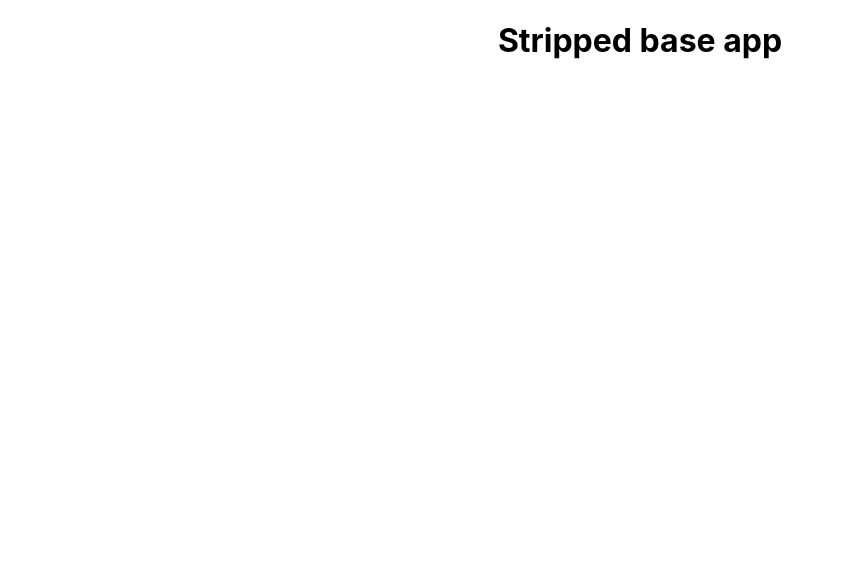
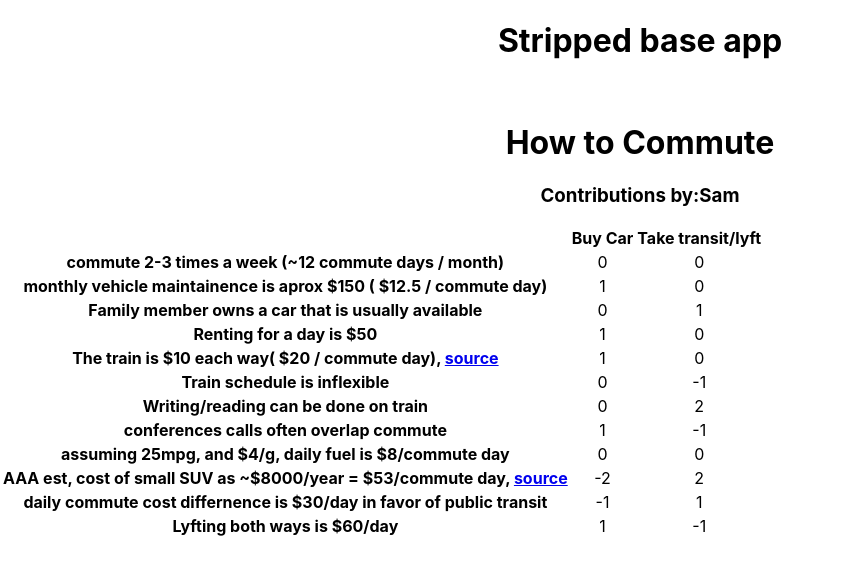
Before and after one commit to smithhmark/good-decisions, a React (Create React App) app in the folder good-decisions-ui/: page / in a window 1280 px wide. Shown: the top 574 px of the page, without its empty margins (0-841 px from the left). Built offline with nearby package versions, Linux system fonts and the light colour scheme.

Commit message:
created Argument component using static data

```diff
--- a/good-decisions-ui/src/App.js
+++ b/good-decisions-ui/src/App.js
@@ -1,12 +1,16 @@
 import React, { Component } from 'react';
 import './App.css';
+import Argument from './Argument';
 
 class App extends Component {
   render() {
     return (
       <div className="App">
         <h1>Stripped base app</h1>
+        <br />
+        <Argument />
       </div>
+
     );
   }
 }
--- /dev/null
+++ b/good-decisions-ui/src/Argument.js
@@ -0,0 +1,93 @@
+import React, { Component } from 'react';
+import jd from './exampleData.json';
+
+const Outcome = (props) => {
+  return (<th>{props.children}</th>)
+}
+
+const topHeader = (os) => {
+  return os.map(Outcome).unshift(<td></td>)
+}
+const Fact = (props) => {
+  if (props.src) {
+    return (<th key={props.key} id={props.id}>{props.children}, <a href={props.src}>source</a></th>)
+  }
+  return (<th>{props.children}</th>)
+}
+
+const Input = (props) => {
+  return <td>{props.children}</td>
+}
+
+const buildRow = (rownum, facts, inputs) => {
+  return (
+    <tr>
+      <Fact src={facts[rownum].src}>{facts[rownum].text}</Fact>
+      {inputs[rownum].map((ip) => {return <Input>{ip}</Input>})}
+    </tr>
+  )
+}
+
+class Argument extends Component {
+  state = {
+    argument: null
+  }
+  constructor() {
+    super();
+    this.state.title = jd.examples[0].title;
+    this.state.userdata = {};
+    this.state.userdata.uid = jd.examples[0].users.uid;
+    this.state.outcomes = jd.examples[0].outcomes;
+    this.state.facts = jd.examples[0].facts;
+    this.state.inputs = jd.examples[0].users.inputs;
+  }
+
+  render() {
+    let rows = [];
+    let col = 0;
+    let offset = 1; // how many cells left of the first outcome
+    let row = 0;
+    for (row = 0; row < this.state.facts.length + 1; row++) {
+      let cells = [];
+      let rowid = `row${row}`;
+      if (row === 0) {
+        for (col = 0; col < this.state.outcomes.length + offset; col++) {
+          let cellid = `cell-${row}-${col}`;
+          if (col < offset) {
+            cells.push(<th key={cellid} id={cellid}></th>);
+          } else {
+            cells.push(
+              <th key={cellid} id={cellid}>{this.state.outcomes[col - offset]}</th>);
+          }
+        }
+      } else {
+        for (col = 0; col < this.state.outcomes.length + offset; col++) {
+          let cellid = `cell-${row}-${col}`;
+          if (col === 0) {
+            //cells.push(<th key={cellid} id={cellid}>{this.state.facts[row-1]}</th>);
+            cells.push(<Fact key={cellid} id={cellid} src={this.state.facts[row-1].src}>{this.state.facts[row-1].text}</Fact>);
+          } else {
+            cells.push(
+              <td key={cellid} id={cellid}>{this.state.inputs[row-1][col-offset]}</td>);
+          }
+        }
+      }
+      rows.push(<tr key={rowid}>{cells}</tr>);
+    }
+    return (
+      <div>
+        <h1>{this.state.title}</h1>
+        <h3>Contributions by:{this.state.userdata.uid}</h3>
+        <div className="argument">
+          <table>
+            <tbody>
+              {rows}
+            </tbody>
+          </table>
+        </div>
+      </div>
+    );
+  }
+}
+
+export default Argument
--- /dev/null
+++ b/good-decisions-ui/src/exampleData.json
@@ -0,0 +1,48 @@
+{
+  "examples": [
+    {
+      "title": "How to Commute",
+      "version": "0.1",
+      "outcomes": [ "Buy Car", "Take transit/lyft"],
+      "facts": [
+        {"text": "commute 2-3 times a week (~12 commute days / month)",
+         "src": null},
+        {"text": "monthly vehicle maintainence is aprox $150 ( $12.5 / commute day)",
+         "src": null},
+        {"text": "Family member owns a car that is usually available",
+         "src": null},
+        {"text": "Renting for a day is $50",
+         "src": null},
+        {"text": "The train is $10 each way( $20 / commute day)",
+         "src":"http://www.caltrain.com/Fares/farechart.html"},
+        {"text": "Train schedule is inflexible",
+         "src": null},
+        {"text": "Writing/reading can be done on train",
+         "src": null},
+        {"text": "conferences calls often overlap commute",
+         "src": null},
+        {"text": "assuming 25mpg, and $4/g, daily fuel is $8/commute day",
+         "src": null},
+        {"text": "AAA est, cost of small SUV as ~$8000/year = $53/commute day",
+         "src":"https://newsroom.aaa.com/tag/driving-cost-per-mile/"},
+        {"text": "daily commute cost differnence is $30/day in favor of public transit",
+         "src": null},
+        {"text": "Lyfting both ways is $60/day",
+         "src": null}
+      ],
+      "users": {"uid":"Sam",
+              "inputs": [[0,0],
+                [1,0],
+                [0,1],
+                [1,0],
+                [1,0],
+                [0,-1],
+                [0,2],
+                [1,-1],
+                [0,0],
+                [-2,2],
+                [-1,1],
+                [1,-1]]}
+    }
+  ]
+}
```
